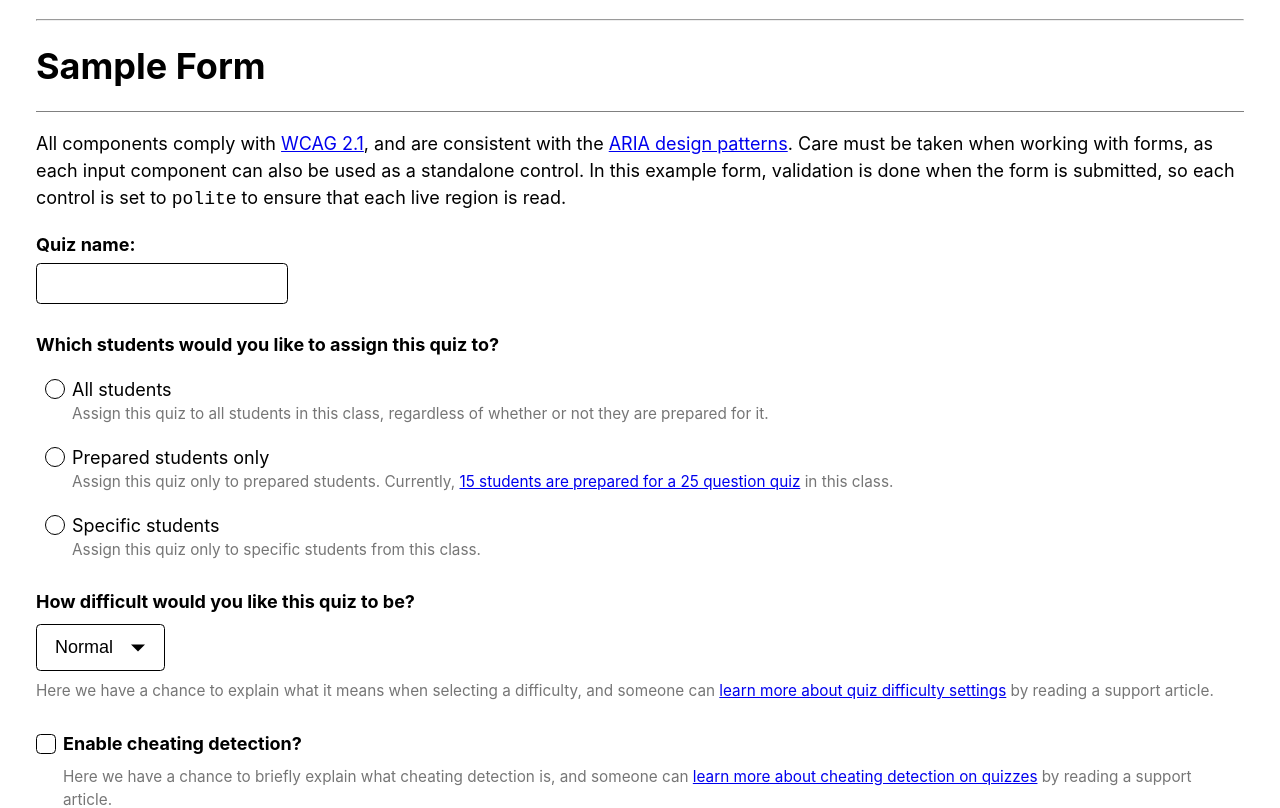
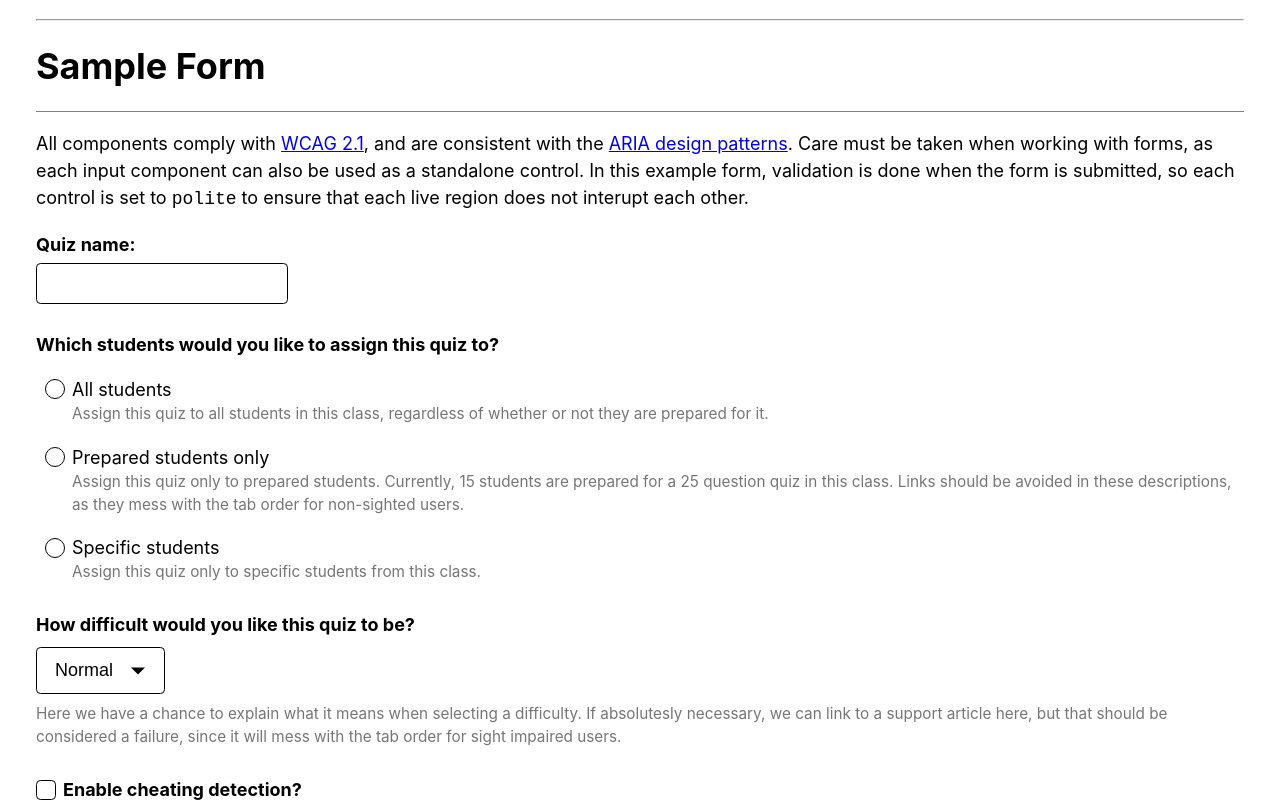
Before and after one commit to membean/react-uikit, a React (Create React App) app: page / in a window 1280 px wide. Shown: the part 224-1032 px from the top of the page. Built offline with nearby package versions, Linux system fonts and the light colour scheme.

Commit message:
Minor fixes. Remove links from helper text since they mess with the tab order for non sighted users.

```diff
--- a/src/components/FileBrowserInput/index.js
+++ b/src/components/FileBrowserInput/index.js
@@ -3,9 +3,9 @@ import FileBrowserInput from "./FileBrowserInput.js";
 
 const FileBrowserInputPage = () => {
   const initialState = {
+    helperText: "Select a file between 1kb and 100GB to upload.",
     id: "browser-5",
-    inline: true,
-    label: "Select a file",
+    label: "Select multiple files and upload",
     multiple: true,
     name: "inlineFileBrowser"
   };
--- a/src/components/ProgressBar/ProgressBar.js
+++ b/src/components/ProgressBar/ProgressBar.js
@@ -32,6 +32,10 @@ import classnames from "classnames";
       The "default" tooltip is a full-screen, mobile friendly version.
     value [Integer] - Expects an integer representing the percent complete (0-100).
       Defaults to 0.
+
+    NOTE: Progress state and subsequent information is not made available via
+      aria-live regions. Instead, the onus is on the developer to make sure that
+      any updates are provided to the user in an accessible manner.
 */
 
 const ProgressBar = props => {
--- a/src/components/ProgressBar/index.js
+++ b/src/components/ProgressBar/index.js
@@ -60,7 +60,7 @@ const ProgressBarPage = () => {
             description="You have encountered 10 out of 100 words in Level 4."
             id="pb4"
             label="Level 4"
-            tooltip="right"
+            tooltip="bottom"
             value={10}
           />
         </div>
--- a/src/components/RadioGroupInput/index.js
+++ b/src/components/RadioGroupInput/index.js
@@ -107,7 +107,7 @@ const RadioGroupInputPage = () => {
           disabled: false,
           feedbackContext: "error",
           feedbackText:
-            'Uh, oh! Something went wrong updating your difficulty settings. Please try again. If you continue to have problems, please <a href="mailto:support@membean.com">contact support</a> for assistance.'
+            "Uh, oh! Something went wrong updating your difficulty settings. Please try again."
         };
       } else {
         feedback = {
--- a/src/components/home.js
+++ b/src/components/home.js
@@ -110,7 +110,7 @@ const HomePage = () => {
     },
     {
       helperText:
-        'Assign this quiz only to prepared students. Currently, <a href="#">15 students are prepared for a 25 question quiz</a> in this class.',
+        "Assign this quiz only to prepared students. Currently, 15 students are prepared for a 25 question quiz in this class. Links should be avoided in these descriptions, as they mess with the tab order for non-sighted users.",
       label: "Prepared students only",
       value: "prepared"
     },
@@ -204,7 +204,8 @@ const HomePage = () => {
         . Care must be taken when working with forms, as each input component
         can also be used as a standalone control. In this example form,
         validation is done when the form is submitted, so each control is set to{" "}
-        <tt>polite</tt> to ensure that each live region is read.
+        <tt>polite</tt> to ensure that each live region does not interupt each
+        other.
       </p>
       <div className="section">
         <TextInput
@@ -237,7 +238,7 @@ const HomePage = () => {
         <SelectInput
           feedbackContext={formState.difficulty.feedbackContext}
           feedbackText={formState.difficulty.feedbackText}
-          helperText='Here we have a chance to explain what it means when selecting a difficulty, and someone can <a href="#" target="_blank" rel="noopener noreferrer">learn more about quiz difficulty settings</a> by reading a support article.'
+          helperText="Here we have a chance to explain what it means when selecting a difficulty. If absolutesly necessary, we can link to a support article here, but that should be considered a failure, since it will mess with the tab order for sight impaired users."
           id="select-menu-1"
           isValid={formState.difficulty.isValid}
           label="How difficult would you like this quiz to be?"
@@ -252,7 +253,7 @@ const HomePage = () => {
         <CheckBoxInput
           feedbackContext={formState.antiCheat.feedbackContext}
           feedbackText={formState.antiCheat.feedbackText}
-          helperText='Here we have a chance to briefly explain what cheating detection is, and someone can <a href="#" target="_blank" rel="noopener noreferrer">learn more about cheating detection on quizzes</a> by reading a support article.'
+          helperText="Here we have a chance to briefly explain what cheating detection is, and what will happen if someone selects this option."
           id="checkbox-1"
           isValid={formState.antiCheat.isValid}
           label="Enable cheating detection?"
```
Also changed, not shown: src/scss/styles.scss (+11 -1 lines).
